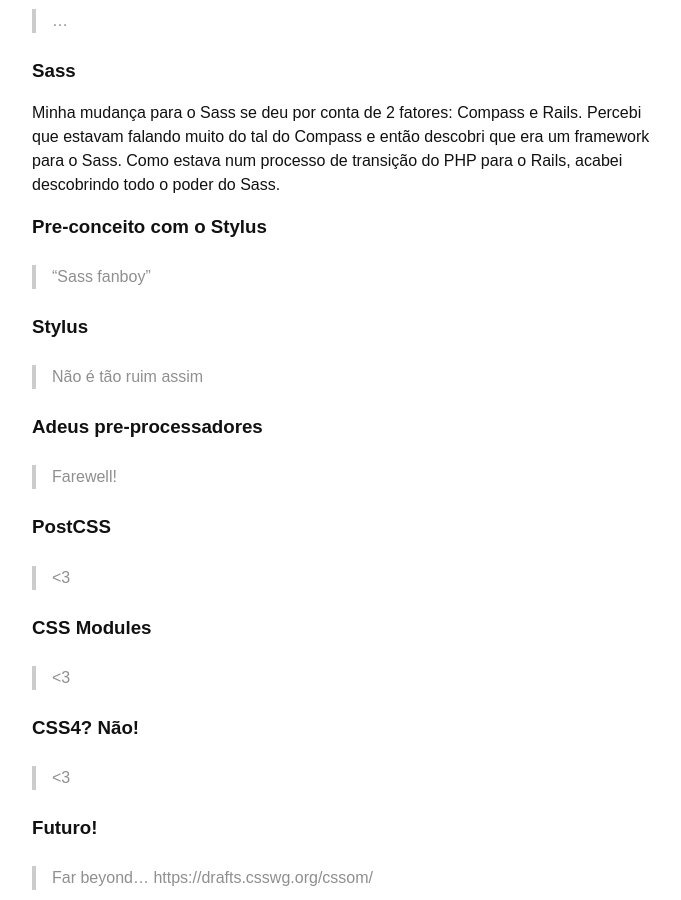
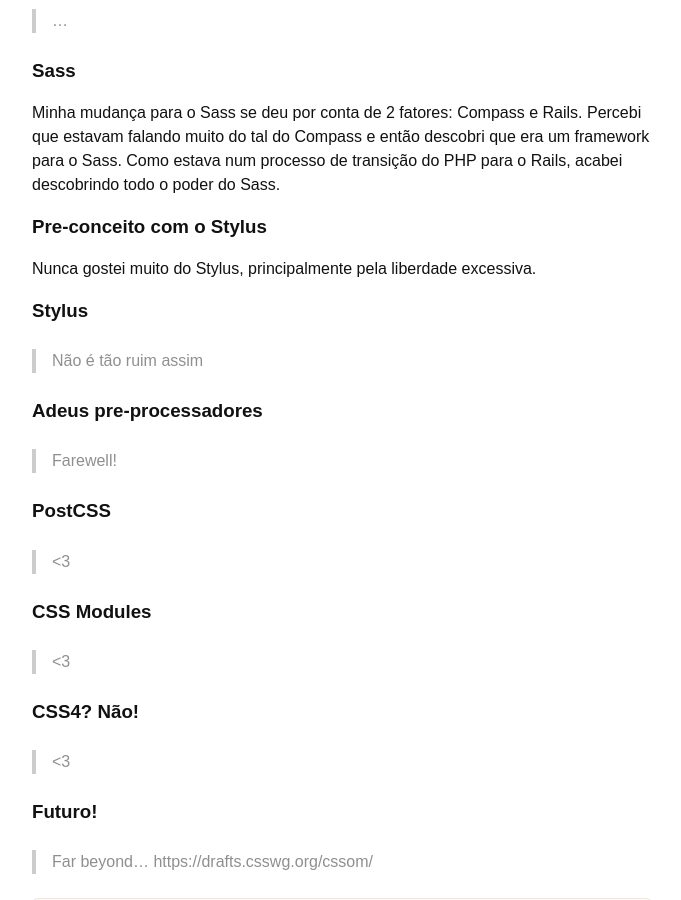
Before and after one commit to AgtLucas/_agtlucas.com, a Jekyll site: the page built from _posts/2016-05-20-css-is-dead-long-live-css.markdown, in a window 1280 px wide and 900 px high, scrolled down 668 px. Shown: the whole window, without its empty margins (298-979 px from the left). Built offline with Jekyll 4.4.1, drawn with Linux system fonts in a browser that asks for light colours; some web fonts are replaced; comment, search, counter and statistics services are not loaded.

Commit message:
Update new post

```diff
--- a/_posts/2016-05-20-css-is-dead-long-live-css.markdown
+++ b/_posts/2016-05-20-css-is-dead-long-live-css.markdown
@@ -25,7 +25,8 @@
 Percebi que estavam falando muito do tal do Compass e então descobri que era um framework para o Sass. Como estava num processo de transição do PHP para o Rails, acabei descobrindo todo o poder do Sass.
 
 ### Pre-conceito com o Stylus
-> "Sass fanboy"
+
+Nunca gostei muito do Stylus, principalmente pela liberdade excessiva.
 
 ### Stylus
 > Não é tão ruim assim
```
